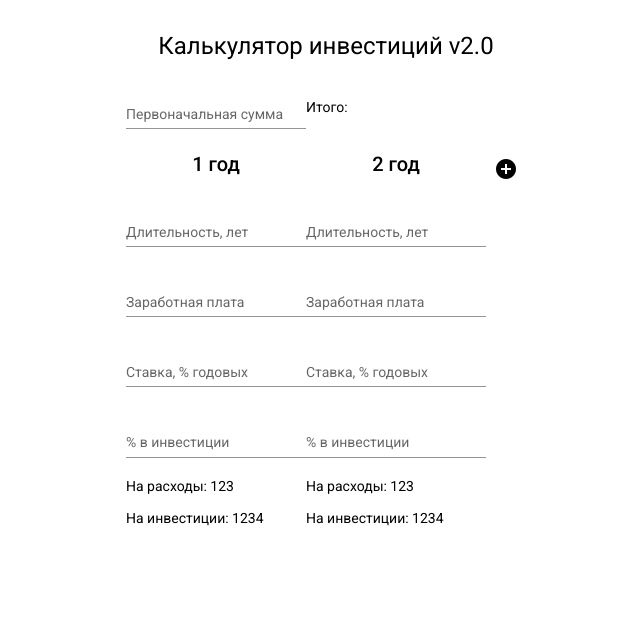
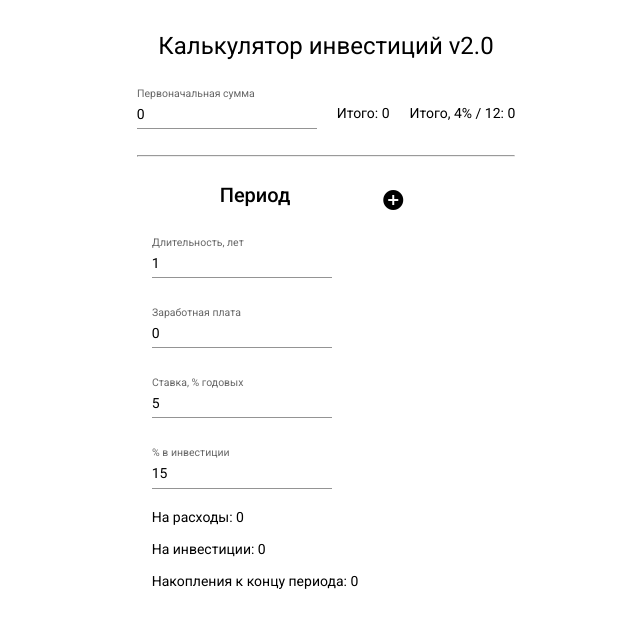
Before and after one commit to alexrenin/complex-calc-v2, an Angular app: page / in a window 1280 px wide. Shown: the top 628 px of the page, without its empty margins (314-954 px from the left). Built offline with nearby package versions, Linux system fonts and the light colour scheme.

Commit message:
calculations MVP

```diff
--- a/src/app/calculator/calculator.component.html
+++ b/src/app/calculator/calculator.component.html
@@ -2,18 +2,34 @@
     <div class="initial-settings-container">
         <mat-form-field appearance="standard">
             <mat-label>Первоначальная сумма</mat-label>
-            <input matInput type="text" inputmode="numeric">
+            <input
+                    matInput
+                    type="text"
+                    inputmode="numeric"
+                    [ngModel]="initAmount"
+                    (input)="inputWithValidation($event)"
+            >
         </mat-form-field>
-        <p class="result" >Итого:</p>
+        <p class="result" >Итого: {{ result[result.length - 1]?.str }}</p>
+        <p class="result" >Итого, 4% / 12: {{ result[result.length - 1]?.percent4str }}</p>
     </div>
+    <hr>
     <div class="tabs-container">
         <app-form
-                *ngFor=" let periodItem of periods"
+                *ngFor=" let periodItem of periods; let ind = index"
                 [period]="periodItem"
-                (onChange)="onFormChange($event)"
+                [isNoCloseBtn]="periods.length < 2"
+                [periodResult]="result[ind].str"
+                (onChange)="onFormChange()"
+                (onRemovePeriod)="onRemovePeriod(ind)"
         >
         </app-form>
-        <button class="btn-add" mat-icon-button aria-label="Add btn">
+        <button
+                class="btn-add"
+                mat-icon-button
+                aria-label="Add btn"
+                (click)="onAddNewPeriod()"
+        >
             <mat-icon class="btn-add-icon">add_circle</mat-icon>
         </button>
     </div>
--- a/src/app/calculator/calculator.component.scss
+++ b/src/app/calculator/calculator.component.scss
@@ -10,5 +10,8 @@
   align-items: flex-start;
 }
 .result {
-
+  margin: 0 0 0 20px;
 }
+.btn-add {
+  margin-top: 15px;
+}
--- a/src/app/calculator/calculator.component.ts
+++ b/src/app/calculator/calculator.component.ts
@@ -1,7 +1,18 @@
 import { Component, OnInit } from '@angular/core';
 
-export interface PeriodForm {
+import { calcPeriod } from '../helpers';
+
+const LS_KEY = 'calculator-state';
+
+export interface IPeriodForm {
   duration: number,
+  totalIncome: string,
+  annualPercentage: number,
+  investmentPercentage: number,
+}
+export interface IResultItem {
+  str: string,
+  percent4str: string,
 }
 
 @Component({
@@ -11,22 +22,99 @@ export interface PeriodForm {
 })
 export class CalculatorComponent implements OnInit {
 
-  periods: PeriodForm[] = [
-    {
-      duration: 1,
-    },
-    {
-      duration: 2,
-    },
-  ]
+  periods: IPeriodForm[] = [];
+  initAmount: string = '0';
+  result: IResultItem[] = [];
 
-  constructor() { }
+  constructor() {
+    const storage = localStorage.getItem(LS_KEY)
+    const {
+      periods: periodsFromStorage,
+      initAmount: initAmountFromStorage = '0',
+    } = JSON.parse(storage || '{}');
+    this.periods = periodsFromStorage|| [
+      {
+        duration: 1,
+        totalIncome: '0',
+        annualPercentage: 5,
+        investmentPercentage: 15,
+      },
+    ]
+    this.initAmount = initAmountFromStorage;
+    this.result = this.getCalcResult();
+  }
 
   ngOnInit(): void {
   }
 
-  onFormChange(event: any) {
-    console.log('onFormChange');
-    console.log(event)
+  onFormChange() {
+    this.result = this.getCalcResult();
+    localStorage.setItem(
+      LS_KEY,
+      JSON.stringify({
+        periods: this.periods,
+        initAmount: this.initAmount,
+      }),
+    );
+  }
+  onAddNewPeriod() {
+    this.periods = [
+      ...this.periods,
+      {
+        ...this.periods[this.periods.length - 1],
+      },
+    ];
+    this.onFormChange()
+  }
+  onRemovePeriod(index: number) {
+    this.periods = [
+      ...this.periods.slice(0, index),
+      ...this.periods.slice(index + 1),
+    ];
+    this.onFormChange()
+  }
+  inputWithValidation(event: any) {
+    const rowValue = event.target.value;
+    const validatedValue = (+rowValue.replace(/\D/g, "")).toLocaleString();
+
+    event.target.value =  validatedValue;
+    // @ts-ignore
+    this.initAmount = validatedValue;
+    this.onFormChange();
+  }
+  getCalcResult() {
+    const newResult = this.periods
+      .reduce(
+        (
+          acc: number[],
+          { duration, totalIncome, annualPercentage, investmentPercentage },
+        ) => {
+          const lastAmount = acc[acc.length - 1]
+          const periodCalcRes = calcPeriod({
+            yearPercent: annualPercentage,
+            yearNumber: duration,
+            monthIncome: (+totalIncome.replace(/\D/g, "")) * investmentPercentage / 100,
+            startAmount: lastAmount,
+          });
+
+          return [
+            ...acc,
+            periodCalcRes,
+          ];
+        },
+        [+this.initAmount.replace(/\D/g, "")]
+      )
+      .slice(1)
+      .map((item) => {
+
+        const transformedItem: IResultItem = {
+          str: item.toLocaleString(),
+          percent4str: Math.round(item * 0.04 / 12).toLocaleString(),
+        }
+
+        return transformedItem;
+      });
+
+    return newResult;
   }
 }
--- a/src/app/form/form.component.html
+++ b/src/app/form/form.component.html
@@ -1,7 +1,14 @@
-<form class="form-container" >
+<form class="form-container" novalidate>
     <h2 class="form-title">
-        {{period.duration}} год
-        <button class="btn-close" mat-icon-button aria-label="Close btn">
+        Период
+        <!--{{period.duration}} год-->
+        <button
+                class="btn-close"
+                [ngClass]="{ 'no-btn-close': isNoCloseBtn }"
+                mat-icon-button
+                aria-label="Close btn"
+                (click)="onRemovePeriod.emit()"
+        >
             <mat-icon class="btn-close-icon">cancel</mat-icon>
         </button>
     </h2>
@@ -10,25 +17,49 @@
         <input
             matInput
             type="number"
-            (change)="onDurationChanged($event)"
+            name="duration"
+            [(ngModel)]="period.duration"
+            (ngModelChange)="modelChanged()"
         >
     </mat-form-field>
     <mat-form-field appearance="standard">
         <mat-label>Заработная плата</mat-label>
-        <input matInput type="text" inputmode="numeric" pattern="\d*">
+        <input
+                matInput
+                type="text"
+                inputmode="numeric"
+                name="totalIncome"
+                [ngModel]="period.totalIncome"
+                (input)="inputWithValidation($event)"
+        >
     </mat-form-field>
     <mat-form-field appearance="standard">
         <mat-label>Ставка, % годовых</mat-label>
-        <input matInput type="number">
+        <input
+                matInput
+                type="number"
+                name="annualPercentage"
+                [(ngModel)]="period.annualPercentage"
+                (ngModelChange)="modelChanged()"
+        >
     </mat-form-field>
     <mat-form-field appearance="standard">
         <mat-label>% в инвестиции</mat-label>
-        <input matInput type="number">
+        <input
+                matInput
+                type="number"
+                name="investmentPercentage"
+                [(ngModel)]="period.investmentPercentage"
+                (ngModelChange)="modelChanged()"
+        >
     </mat-form-field>
     <p>
-        На расходы: 123
+        На расходы: {{ expenses }}
     </p>
     <p>
-        На инвестиции: 1234
+        На инвестиции: {{ toInvest }}
+    </p>
+    <p>
+        Накопления к концу периода: {{ periodResult }}
     </p>
 </form>
--- a/src/app/form/form.component.scss
+++ b/src/app/form/form.component.scss
@@ -4,6 +4,7 @@
   flex-direction: column;
   justify-content: flex-start;
   align-items: flex-start;
+  padding: 15px;
 }
 .input-initial-amount {
 
@@ -22,6 +23,9 @@
     }
   }
 }
+.no-btn-close {
+  display: none;
+}
 .btn-close {
   position: absolute;
   right: 10px;
--- a/src/app/form/form.component.ts
+++ b/src/app/form/form.component.ts
@@ -1,6 +1,6 @@
 import { Component, OnInit, Output, Input, EventEmitter } from '@angular/core';
 
-import { PeriodForm } from '../calculator/calculator.component';
+import { IPeriodForm } from '../calculator/calculator.component';
 
 @Component({
   selector: 'app-form',
@@ -9,20 +9,42 @@ import { PeriodForm } from '../calculator/calculator.component';
 })
 export class FormComponent implements OnInit {
 
-  @Input() period!: PeriodForm
+  @Input() period!: IPeriodForm;
+  @Input() isNoCloseBtn!: boolean;
+  @Input() periodResult!: string;
 
-  @Output() onChange = new EventEmitter<string>();
+  @Output() onChange = new EventEmitter();
+  @Output() onRemovePeriod = new EventEmitter();
+
+  expenses: string = '';
+  toInvest: string = '';
 
   constructor() { }
 
   ngOnInit(): void {
+    this.calcAndSetExpensesAndToInvest();
   }
 
-  onDurationChanged(event: any) {
-    console.log('onDurationChanged')
-    console.log(event.target.value)
+  modelChanged(): void {
+    this.onChange.emit();
+    this.calcAndSetExpensesAndToInvest();
+  }
+  inputWithValidation(event: any): void {
+    const rowValue = event.target.value;
+    const validatedValue = (+rowValue.replace(/\D/g, '')).toLocaleString();
 
-    this.onChange.emit(event.target.value);
+    event.target.value =  validatedValue;
+    // @ts-ignore
+    this.period[event.target.name] = validatedValue;
+    this.modelChanged();
   }
-
+  calcAndSetExpensesAndToInvest(): void {
+    const income = +this.period.totalIncome.replace(/\D/g, '');
+    this.expenses = Math
+      .round(income * (100 - this.period.investmentPercentage) / 100)
+      .toLocaleString();
+    this.toInvest = Math
+      .round(income * this.period.investmentPercentage / 100)
+      .toLocaleString();
+  }
 }
--- a/src/app/helpers/index.ts
+++ b/src/app/helpers/index.ts
@@ -0,0 +1,35 @@
+
+export interface ICalcProps {
+  yearPercent: number,
+  yearNumber: number,
+  monthIncome: number,
+  startAmount: number,
+}
+
+export function calcPeriod({
+  yearPercent,
+  yearNumber,
+  monthIncome,
+  startAmount,
+}: ICalcProps): number {
+  const periodNumPerYear = 12;
+  const monthPercent = 1 + (yearPercent / 100) / periodNumPerYear;
+  const numberOfMonth = yearNumber * periodNumPerYear;
+
+  const newRes = (() => {
+    if (monthIncome) {
+      let newRes = startAmount;
+      for (let i = 1; i <= numberOfMonth; i++) {
+        newRes = Math.round(newRes * monthPercent * 100) / 100 + monthIncome;
+      }
+
+      return newRes;
+    }
+
+    return startAmount * Math.pow(monthPercent, numberOfMonth);
+  })();
+
+  const roundedRes = Math.round(newRes);
+
+  return roundedRes;
+}
```
